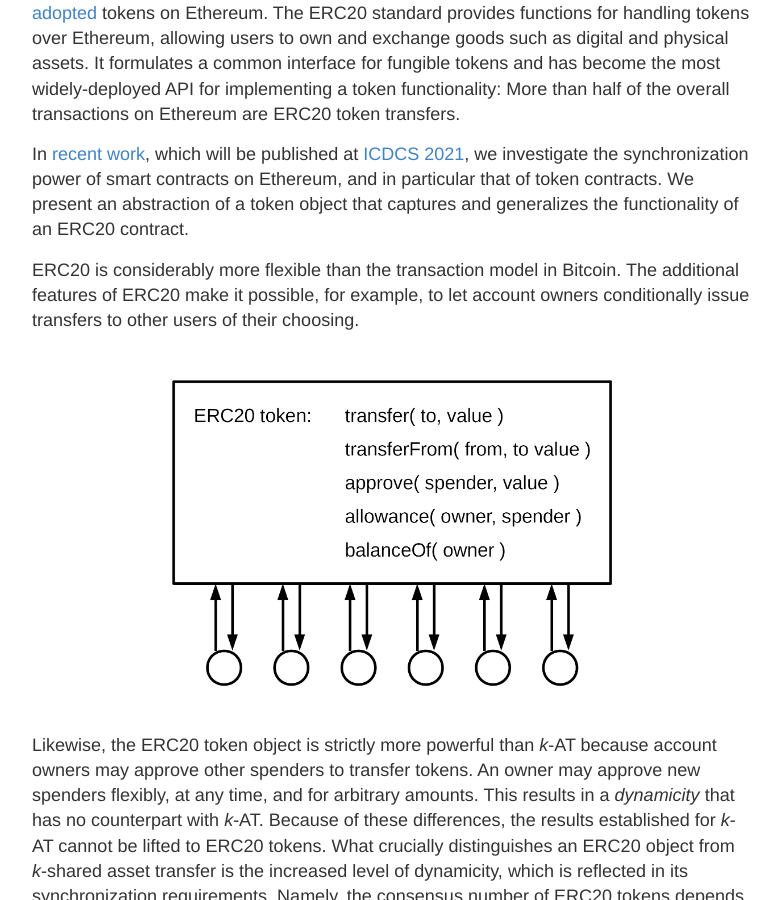
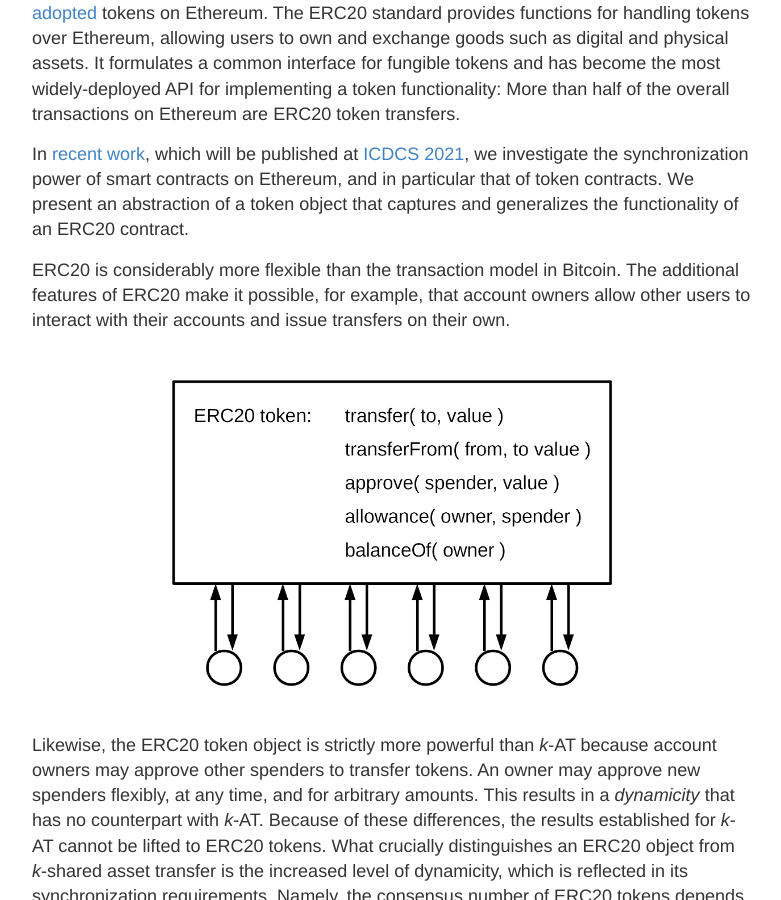
Before and after one commit to cryptobern/cryptobern.github.io, a Jekyll site: the page built from _posts/2021-05-08-synchronization.md, in a window 1280 px wide and 900 px high, scrolled down 2509 px. Shown: the whole window, without its empty margins (248-1029 px from the left). Built offline with Jekyll 4.4.1, drawn with Linux system fonts in a browser that asks for light colours.

Commit message:
changed sentence

```diff
--- a/_posts/2021-05-08-synchronization.md
+++ b/_posts/2021-05-08-synchronization.md
@@ -38,7 +38,7 @@ Modern blockchains support a variety of distributed applications realized by _sm
 
 In [recent work](//arxiv.org/abs/2101.05543), which will be published at [ICDCS 2021](//icdcs2021.us), we investigate the synchronization power of smart contracts on Ethereum, and in particular that of token contracts. We present an abstraction of a token object that captures and generalizes the functionality of an ERC20 contract.
 
-ERC20 is considerably more flexible than the transaction model in Bitcoin. The additional features of ERC20 make it possible, for example, to let account owners conditionally issue transfers to other users of their choosing.
+ERC20 is considerably more flexible than the transaction model in Bitcoin. The additional features of ERC20 make it possible, for example, that account owners allow other users to interact with their accounts and issue transfers on their own.
 
 ![Concurrent ERC20 token object](/images/synchronization-erc20.png){: width="70%" .center-image}
 
```
